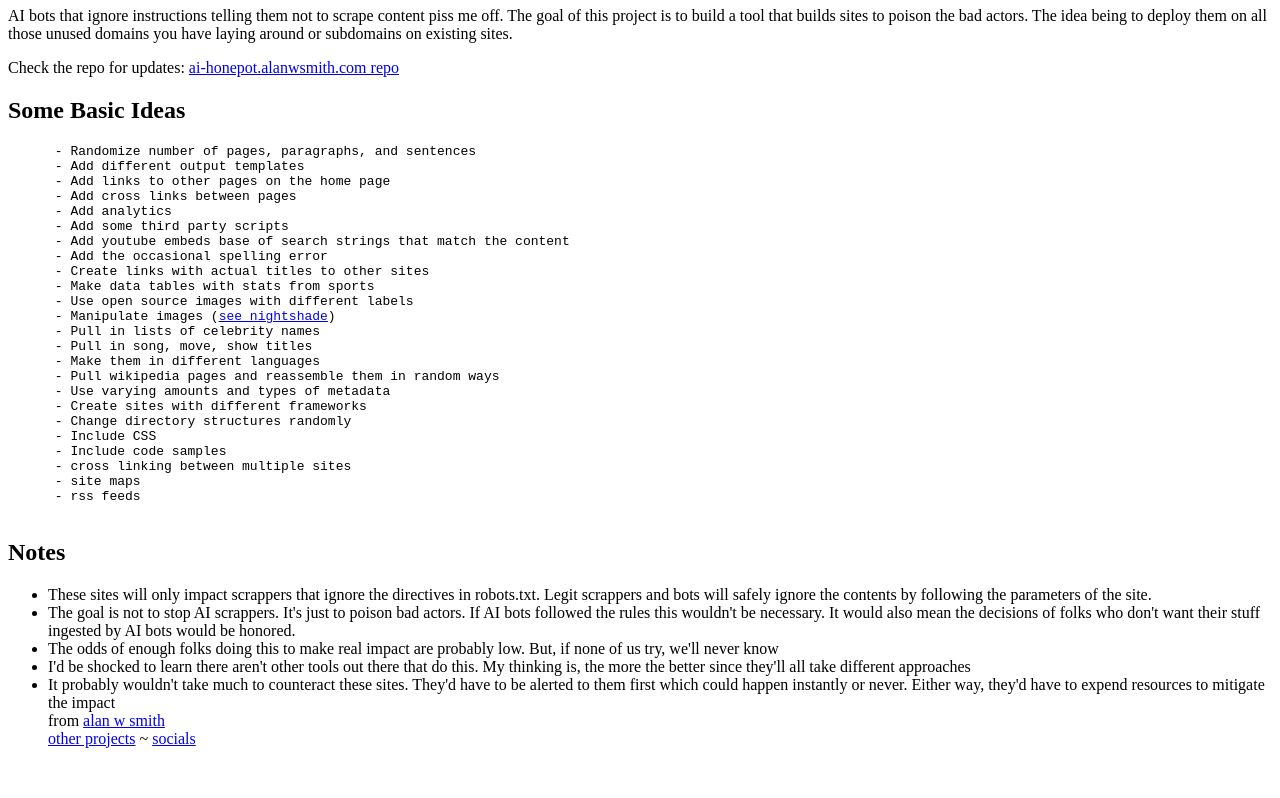
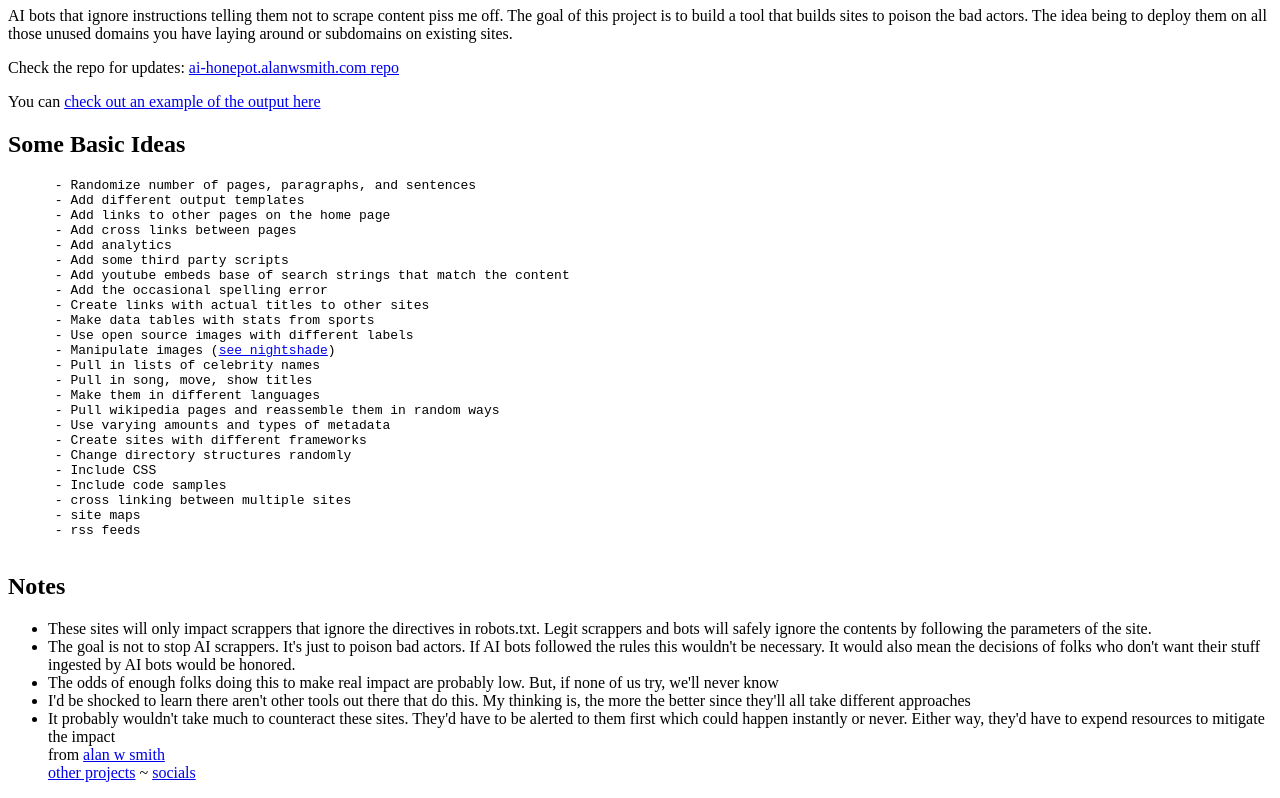
Before and after one commit to alanwsmith/ai-honeypot.alanwsmith.com, a plain HTML site: page docs/index.html in a window 1280 px wide. Shown: the part 73-871 px from the top of the page. Before the commit the page ends 837 px from the top, so only its background shows below. Drawn offline with Linux system fonts and the light colour scheme.

Commit message:
Added link to example site

```diff
--- a/docs/index.html
+++ b/docs/index.html
@@ -18,6 +18,9 @@
     <p>
       Check the repo for updates:
       <a href="https://github.com/alanwsmith/ai-honeypot.alanwsmith.com">ai-honepot.alanwsmith.com repo</a>
+    </p>
+    <p>
+      You can <a href="https://keen-kelpie-4940c8.netlify.app/">check out an example of the output here</a>
     </p>
     <h2>Some Basic Ideas</h2>
     <pre>
```
